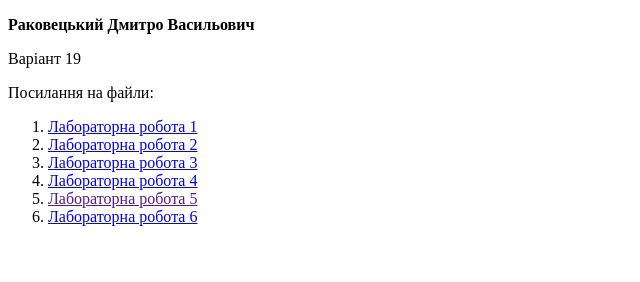
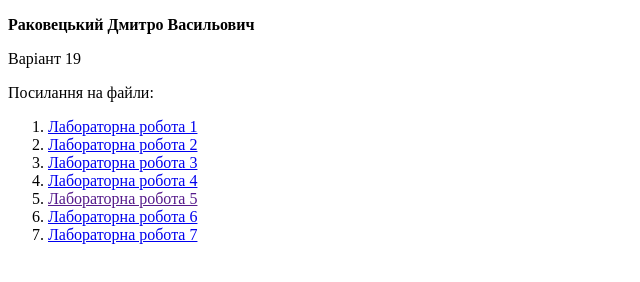
Before and after one commit to Dimanosss/rakovetskyi, a plain HTML site: page index.html in a window 1280 px wide. Shown: the whole page, without its empty margins (0-640 px from the left). Drawn offline with Linux system fonts and the light colour scheme.

Commit message:
Update index.html

```diff
--- a/index.html
+++ b/index.html
@@ -16,6 +16,7 @@
         <li><a href="./labs/lab4/lab4.html">Лабораторна робота 4</a></li>
         <li><a href="">Лабораторна робота 5</a></li>
         <li><a href="./labs/lab6/lab6.html">Лабораторна робота 6</a></li>
+        <li><a href="./labs/lab7/lab7.html">Лабораторна робота 7</a></li>
     </ol>
 </body>
 </html>
```
